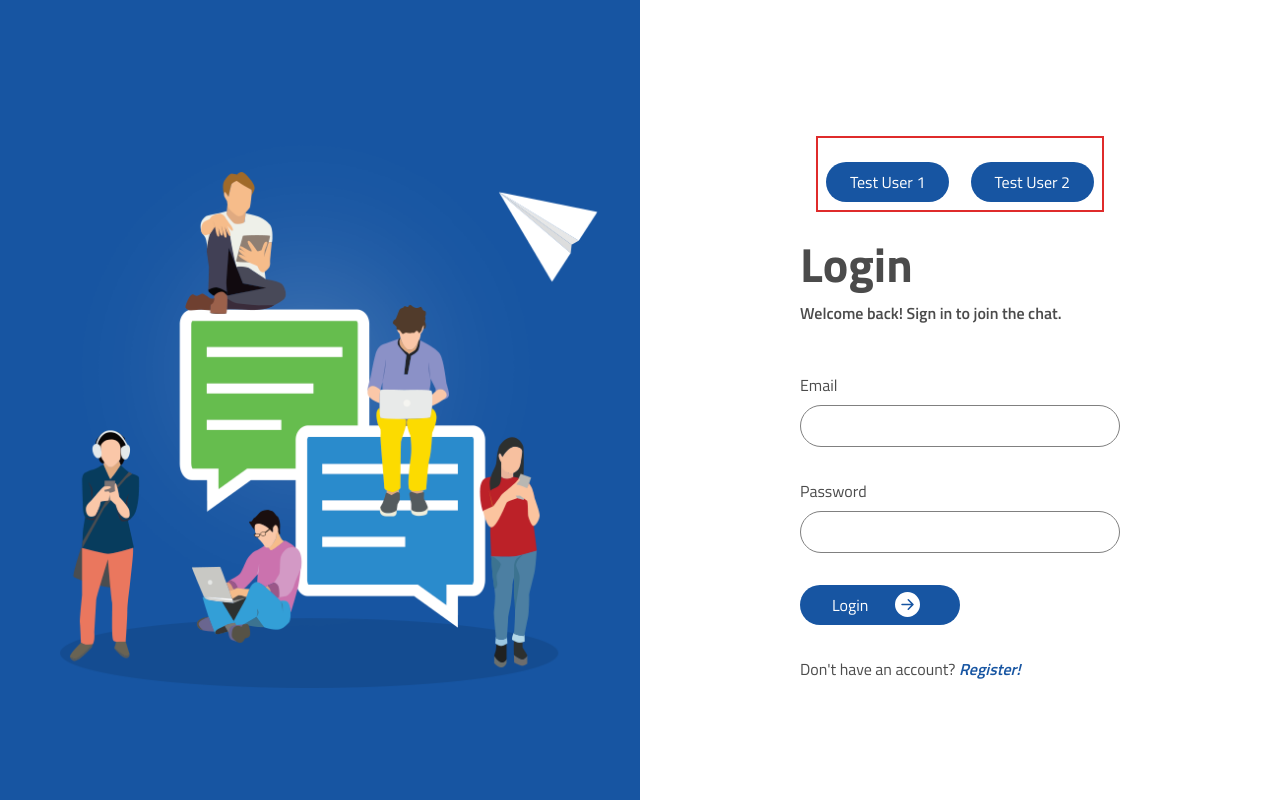
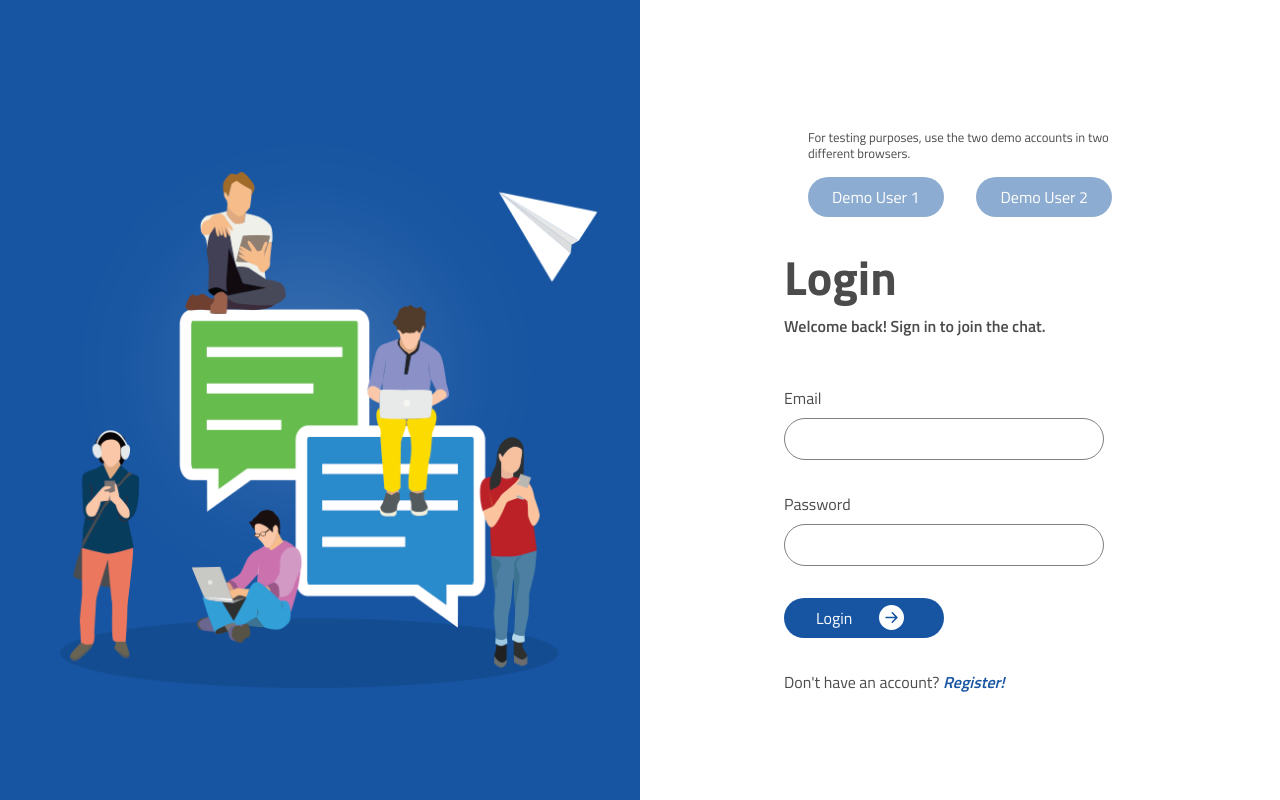
Before and after one commit to aljaz-ferenc/vista-chat, a React (Vite) app in the folder frontend/: page /login in a window 1280 px wide. Built offline with nearby package versions, Linux system fonts and the light colour scheme; no server answers.

Commit message:
edit demo users

```diff
--- a/frontend/src/components/LoginForm/LoginForm.jsx
+++ b/frontend/src/components/LoginForm/LoginForm.jsx
@@ -44,17 +44,12 @@ export default function LoginForm({ setState }) {
   return (
     <div className="login-form">
       <div className="login-form__test">
-        {/* <p>
-          For <strong>testing</strong>, you can open the app in two browsers and login with
-          two different test users.
+        <p>
+          For testing purposes, use the two demo accounts in two different browsers.
         </p>
-        <p>
-          Feel free to send messages. A message can be deleted and removed from the database by
-          hovering over it and clicking <AiFillCloseCircle />.
-        </p> */}
         <div className="login-form__test--users">
-          <button onClick={setTestData1}>Test User 1</button>
-          <button onClick={setTestData2}>Test User 2</button>
+          <button onClick={setTestData1}>Demo User 1</button>
+          <button onClick={setTestData2}>Demo User 2</button>
         </div>
       </div>
       <h2>Login</h2>
--- a/frontend/src/components/LoginForm/LoginForm.scss
+++ b/frontend/src/components/LoginForm/LoginForm.scss
@@ -8,7 +8,6 @@
     line-height: 1.2;
     margin: 1rem;
     max-width: 20rem;
-    border: 2px solid rgb(223, 43, 43);
     padding: .5rem;
     &--users{
       margin-top: 1rem;
@@ -17,7 +16,10 @@
       gap: 1rem;
       button{
         @include button;
-        background-color: #1755a2;
+        background-color: #1756a27d;
+        &:hover{
+          background-color: #1756a2bf;
+        }
       }
     }
     & p{
```
